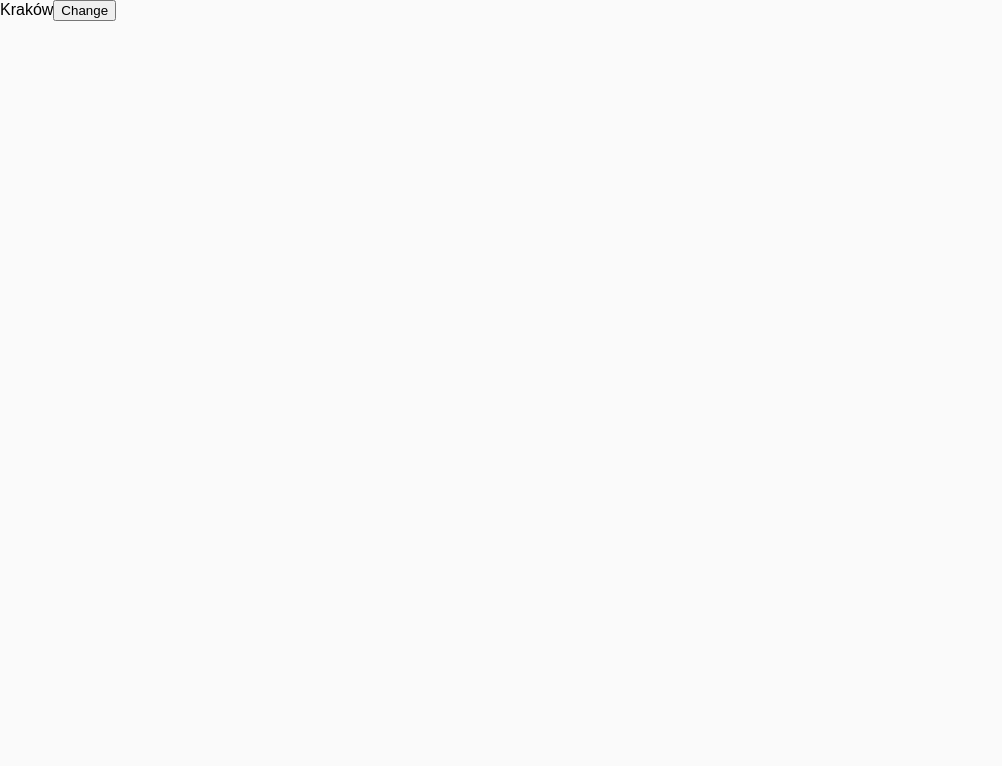
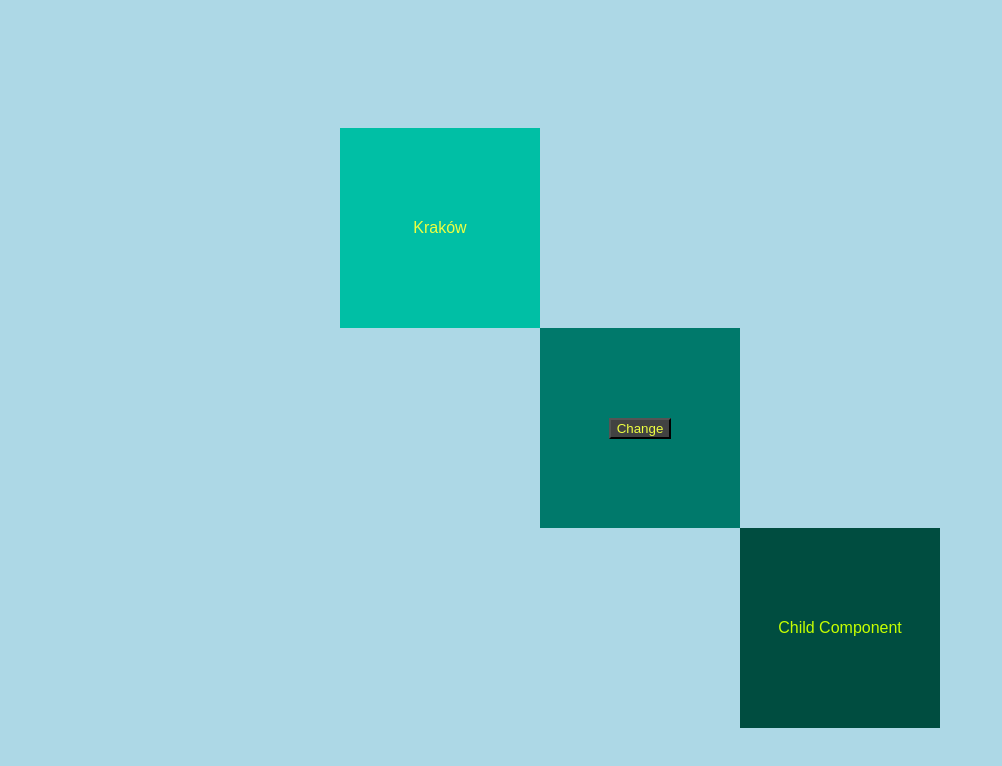
Before and after one commit to Scherlock90/cities-changer, a React (Create React App) app: page / in a window 1280 px wide. Shown: the top 766 px of the page, without its empty margins (0-1002 px from the left). Built offline with nearby package versions, Linux system fonts and the light colour scheme.

Commit message:
adding new style and ChildComponent

```diff
--- a/src/App.css
+++ b/src/App.css
@@ -9,7 +9,7 @@ body {
   text-align: center;
 }
 .containerCities{
-  height: 100%;
+  height: -webkit-fill-available;
   width: 100%;
   display: flex;
   align-items: center;
@@ -18,6 +18,7 @@ body {
 }
 .container{
   margin: 8em;
+  width: 600px;
 }
 .citiesShow{
   display: flex;
@@ -25,9 +26,9 @@ body {
   justify-content: center;
   height: 200px;
   width: 200px;
-  color: black;
+  color: #eeff41;
   display: relative;
-  background-color: lightgray;
+  background-color: #00bfa5;
 }
 .citiesShow2{
   display: flex;
@@ -36,5 +37,23 @@ body {
   height: 200px;
   width: 200px;
   display: relative;
-  background-color: gray;
+  background-color: #00796b;
+  color: #eeff41;
+  margin-left: auto;
+  margin-right: auto;
 }
+.citiesShow3{
+  display: flex;
+  align-items: center;
+  justify-content: center;
+  height: 200px;
+  width: 200px;
+  color: #c6ff00;
+  display: relative;
+  background-color: #004d40;
+  margin-left: auto;
+}
+.buttonStyle{
+  color: #eeff41;
+  background-color: #424242;
+}
--- a/src/AppHooks.js
+++ b/src/AppHooks.js
@@ -1,5 +1,4 @@
 import React, {useState} from 'react';
-
 
 export default function AppHooks () {
     const [cities, setCities] = useState([
@@ -28,9 +27,26 @@ export default function AppHooks () {
     // }
     console.log(cities[activeCity].nameCity);
     return(
-        <div key={activeCity}>
-            {cities[activeCity].nameCity}
-            <button onClick={e => randomCities(e)}> Change</button>
+        <div className="containerCities">
+            <div className="container">
+                <div className="citiesShow" key={activeCity}>
+                    {cities[activeCity].nameCity}
+                </div>
+                <div className="citiesShow2">
+                    <button className="buttonStyle" onClick={e => randomCities(e)}> Change</button>
+                </div>
+                <div className="citiesShow3">
+                    <ChildComponent />
+                </div>
+            </div>
         </div>
     )
 }
+
+function ChildComponent () {
+    return(
+        <div>
+            Child Component
+        </div>
+    )
+}
--- a/src/index.js
+++ b/src/index.js
@@ -6,8 +6,4 @@ import * as serviceWorker from './serviceWorker';
 import AppHooks from './AppHooks';
 
 ReactDOM.render(<AppHooks />, document.getElementById('root'));
-
-// If you want your app to work offline and load faster, you can change
-// unregister() to register() below. Note this comes with some pitfalls.
-// Learn more about service workers: https://bit.ly/CRA-PWA
 serviceWorker.unregister();
```
